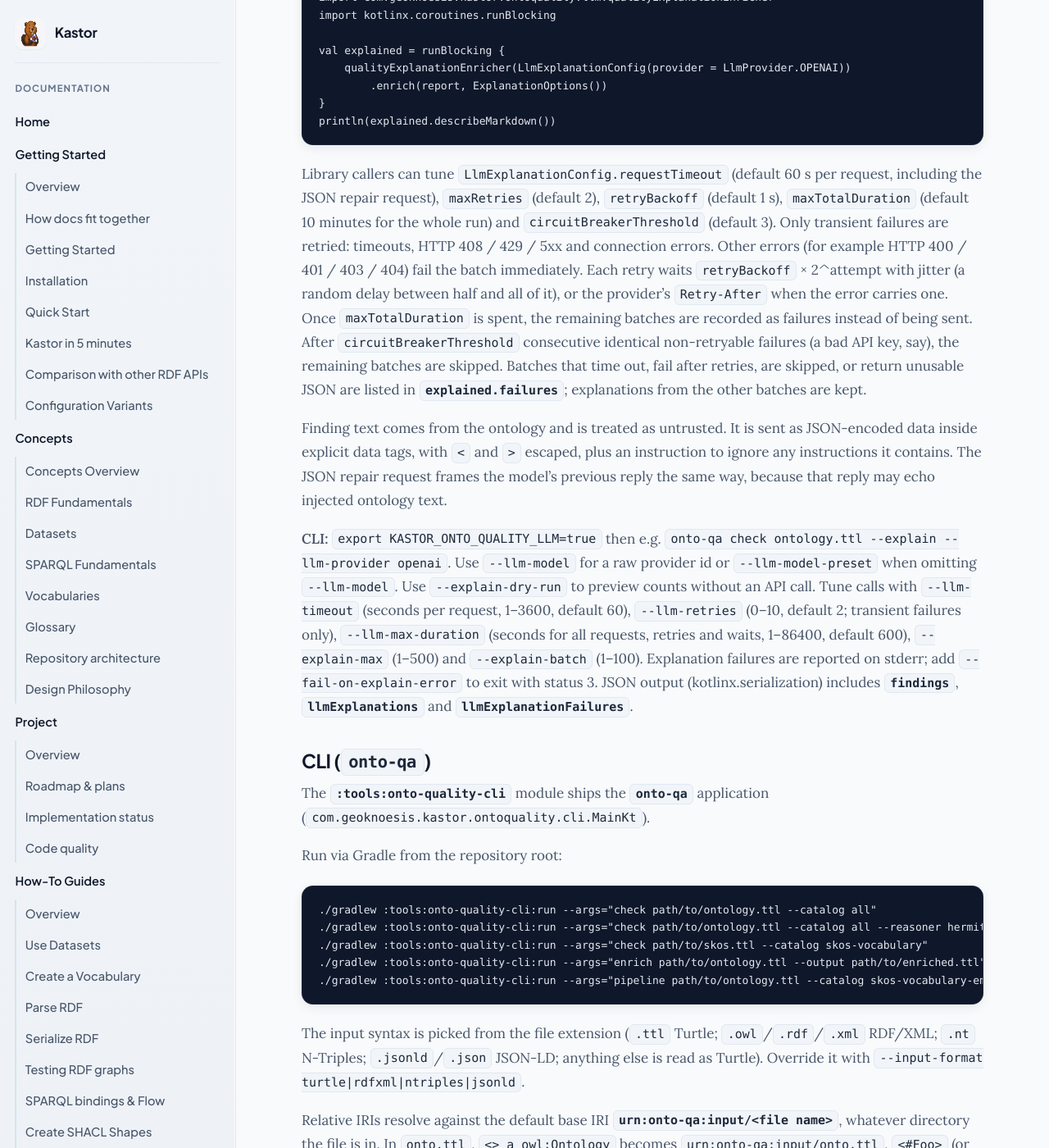
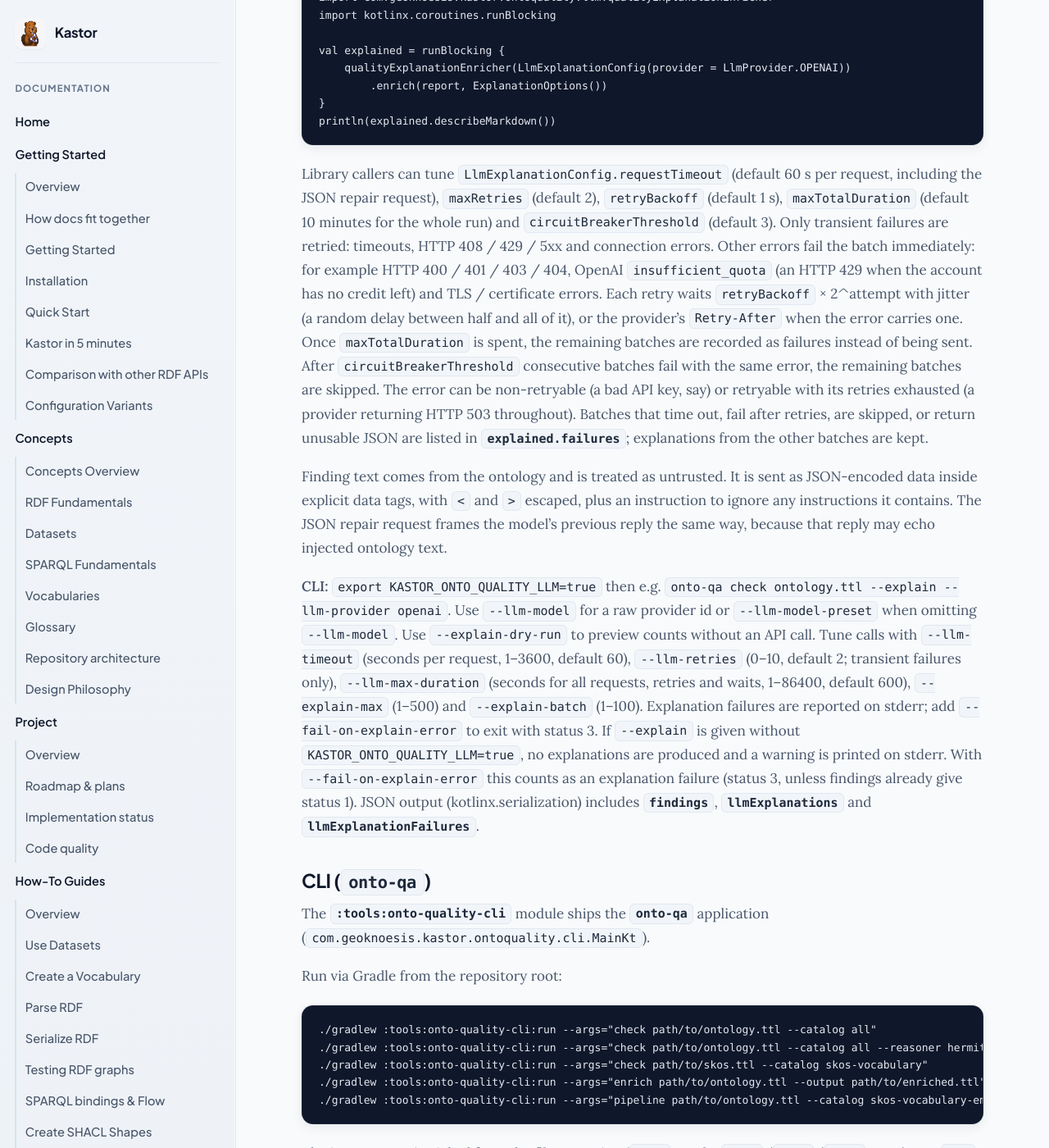
Before and after one commit to geoknoesis/kastor, a Jekyll site: the page built from docs/kastor/guides/how-to-ontology-quality.md, in a window 1280 px wide and 1400 px high, scrolled down 6402 px. Shown: the whole window at 82% size. Built offline with Jekyll 4.4.1, drawn with Linux system fonts in a browser that asks for light colours; our own code applies the rules of GitHub Pages for plain Markdown files; some of the changed text lies outside the part shown.

Commit message:
docs(onto-quality): document LLM breaker, non-retried errors and output sanitising
Exhausted retries now count toward the circuit breaker; insufficient_quota and
TLS/certificate errors are not retried; --explain without KASTOR_ONTO_QUALITY_LLM
warns and fails with status 3 under --fail-on-explain-error. Markdown escapes @,
bidi controls (including LRM/RLM/ALM) are shown as \uXXXX, stderr is sanitised,
and OutputSanitizer is the public helper.

Co-Authored-By: Claude Opus 5 (1M context) <noreply@anthropic.com>

````diff
--- a/docs/kastor/guides/how-to-ontology-quality.md
+++ b/docs/kastor/guides/how-to-ontology-quality.md
@@ -209,11 +209,11 @@ val explained = runBlocking {
 println(explained.describeMarkdown())
 ```
 
-Library callers can tune `LlmExplanationConfig.requestTimeout` (default 60 s per request, including the JSON repair request), `maxRetries` (default 2), `retryBackoff` (default 1 s), `maxTotalDuration` (default 10 minutes for the whole run) and `circuitBreakerThreshold` (default 3). Only transient failures are retried: timeouts, HTTP 408 / 429 / 5xx and connection errors. Other errors (for example HTTP 400 / 401 / 403 / 404) fail the batch immediately. Each retry waits `retryBackoff` × 2^attempt with jitter (a random delay between half and all of it), or the provider's `Retry-After` when the error carries one. Once `maxTotalDuration` is spent, the remaining batches are recorded as failures instead of being sent. After `circuitBreakerThreshold` consecutive identical non-retryable failures (a bad API key, say), the remaining batches are skipped. Batches that time out, fail after retries, are skipped, or return unusable JSON are listed in **`explained.failures`**; explanations from the other batches are kept.
+Library callers can tune `LlmExplanationConfig.requestTimeout` (default 60 s per request, including the JSON repair request), `maxRetries` (default 2), `retryBackoff` (default 1 s), `maxTotalDuration` (default 10 minutes for the whole run) and `circuitBreakerThreshold` (default 3). Only transient failures are retried: timeouts, HTTP 408 / 429 / 5xx and connection errors. Other errors fail the batch immediately: for example HTTP 400 / 401 / 403 / 404, OpenAI `insufficient_quota` (an HTTP 429 when the account has no credit left) and TLS / certificate errors. Each retry waits `retryBackoff` × 2^attempt with jitter (a random delay between half and all of it), or the provider's `Retry-After` when the error carries one. Once `maxTotalDuration` is spent, the remaining batches are recorded as failures instead of being sent. After `circuitBreakerThreshold` consecutive batches fail with the same error, the remaining batches are skipped. The error can be non-retryable (a bad API key, say) or retryable with its retries exhausted (a provider returning HTTP 503 throughout). Batches that time out, fail after retries, are skipped, or return unusable JSON are listed in **`explained.failures`**; explanations from the other batches are kept.
 
 Finding text comes from the ontology and is treated as untrusted. It is sent as JSON-encoded data inside explicit data tags, with `<` and `>` escaped, plus an instruction to ignore any instructions it contains. The JSON repair request frames the model's previous reply the same way, because that reply may echo injected ontology text.
 
-**CLI:** `export KASTOR_ONTO_QUALITY_LLM=true` then e.g. `onto-qa check ontology.ttl --explain --llm-provider openai`. Use `--llm-model` for a raw provider id or `--llm-model-preset` when omitting `--llm-model`. Use `--explain-dry-run` to preview counts without an API call. Tune calls with `--llm-timeout` (seconds per request, 1–3600, default 60), `--llm-retries` (0–10, default 2; transient failures only), `--llm-max-duration` (seconds for all requests, retries and waits, 1–86400, default 600), `--explain-max` (1–500) and `--explain-batch` (1–100). Explanation failures are reported on stderr; add `--fail-on-explain-error` to exit with status 3. JSON output (kotlinx.serialization) includes **`findings`**, **`llmExplanations`** and **`llmExplanationFailures`**.
+**CLI:** `export KASTOR_ONTO_QUALITY_LLM=true` then e.g. `onto-qa check ontology.ttl --explain --llm-provider openai`. Use `--llm-model` for a raw provider id or `--llm-model-preset` when omitting `--llm-model`. Use `--explain-dry-run` to preview counts without an API call. Tune calls with `--llm-timeout` (seconds per request, 1–3600, default 60), `--llm-retries` (0–10, default 2; transient failures only), `--llm-max-duration` (seconds for all requests, retries and waits, 1–86400, default 600), `--explain-max` (1–500) and `--explain-batch` (1–100). Explanation failures are reported on stderr; add `--fail-on-explain-error` to exit with status 3. If `--explain` is given without `KASTOR_ONTO_QUALITY_LLM=true`, no explanations are produced and a warning is printed on stderr. With `--fail-on-explain-error` this counts as an explanation failure (status 3, unless findings already give status 1). JSON output (kotlinx.serialization) includes **`findings`**, **`llmExplanations`** and **`llmExplanationFailures`**.
 
 ## CLI (`onto-qa`)
 
@@ -239,7 +239,7 @@ Errors print a one-line message. To also print stack traces, add **`--debug`** b
 
 **Warnings** go to stderr. Two cases produce one: `--explain` without `KASTOR_ONTO_QUALITY_LLM=true`, and an embedding catalogue on a graph with no `oqsh:semanticallyCloseTo` triples. The CLI also ships the `slf4j-simple` binding at WARN level, writing to stderr, so library warnings are visible too (for example, a corrupt model cache being downloaded again). Untrusted text in these messages, such as exception messages, paths and LLM failure reasons, is sanitised (see **Report output** below).
 
-**Report output:** text taken from the ontology (SHACL messages, focus node and shape names) and from the LLM is Markdown-escaped in `--format markdown`, so it cannot inject links, images or raw HTML. In `--format text`, control characters other than newline and tab are shown as visible `\uXXXX` escapes, so terminal escape sequences embedded in the ontology cannot execute. JSON output is serialized with kotlinx.serialization and escapes every string.
+**Report output:** text taken from the ontology (SHACL messages, focus node and shape names) and from the LLM is Markdown-escaped in `--format markdown`, so it cannot inject links, images or raw HTML. `@` is escaped too, so e-mail addresses do not become autolinks. In `--format text`, control characters other than newline and tab are shown as visible `\uXXXX` escapes, so terminal escape sequences embedded in the ontology cannot execute. Unicode bidirectional controls are shown as `\uXXXX` in both formats, so they cannot visually reorder the output: embeddings and overrides U+202A–U+202E, isolates U+2066–U+2069, and the marks LRM U+200E, RLM U+200F and ALM U+061C. Messages the CLI prints on stderr are sanitised the same way. JSON output is serialized with kotlinx.serialization and escapes every string. To apply the same rules to untrusted text printed outside a report, use the public helper **`OutputSanitizer`**: `OutputSanitizer.terminal(text)` for terminal output, `OutputSanitizer.markdownInline(text)` for inline Markdown.
 
 See the [module README](../../../tools/onto-quality/library/README.md#cli-exit-codes-and-input-formats) for the complete option validation rules, threshold tuning, and **`KASTOR_SKIP_EMBEDDING_TESTS`** (CI).
 
````
Also changed, not shown: docs/kastor/design/onto-quality-v0.3-llm-explanations.md (+1 -1 lines), docs/kastor/features/ontology-quality.md (+1 -1 lines).
